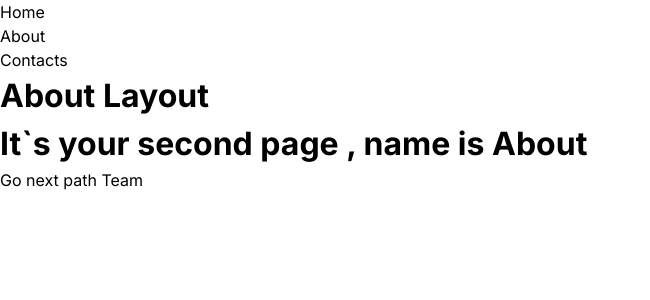
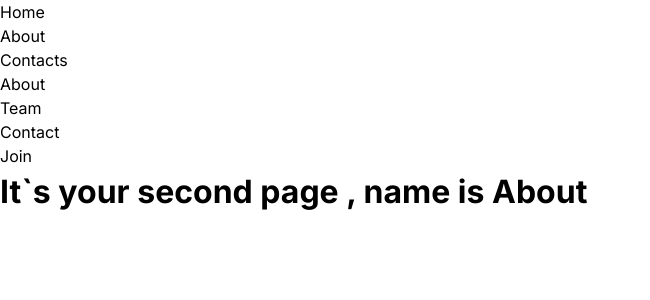
Before and after one commit to fulaytar/test-next, a Next.js app: page /about in a window 1280 px wide. Shown: the top 300 px of the page, without its empty margins (0-650 px from the left). Built offline with nearby package versions, Linux system fonts and the light colour scheme.

Commit message:
add new component

```diff
--- /dev/null
+++ b/app/(company)/about/page.jsx
@@ -0,0 +1,10 @@
+import Link from 'next/link';
+
+const Page = () => {
+  return (
+    <div>
+      <h1>It`s your second page , name is About</h1>
+    </div>
+  );
+};
+export default Page;
--- /dev/null
+++ b/app/(company)/layout.jsx
@@ -0,0 +1,31 @@
+import NavLink from '../components/ui/Navlink';
+
+const CompanyLayout = ({ children }) => {
+  return (
+    <section className='py-24'>
+      <div className='container flex'>
+        <div className='overflow-y-auto border-r border-gray-300 py-6 pr-12'>
+          <nav className='flex flex-col'>
+            <ul role='list' className='flex flex-1 flex-col gap-y-4'>
+              <li>
+                <NavLink href='/about'>About</NavLink>
+              </li>
+              <li>
+                <NavLink href='/team'>Team</NavLink>
+              </li>
+              <li>
+                <NavLink href='/contact'>Contact</NavLink>
+              </li>
+              <li>
+                <NavLink href='/join'>Join</NavLink>
+              </li>
+            </ul>
+          </nav>
+        </div>
+        <div className='grow ml-12 p-6 bg-gray-50'>{children}</div>
+      </div>
+    </section>
+  );
+};
+
+export default CompanyLayout;
--- a/app/about/team/page.jsx
+++ b/app/(company)/team/page.jsx
@@ -1,7 +1,7 @@
 const Page = () => {
   return (
     <div>
-      <h2>Your path is /about/team</h2>
+      <h2>Your path is /team</h2>
     </div>
   );
 };
--- a/app/about/layout.jsx
+++ /dev/null
@@ -1,10 +0,0 @@
-const AboutLayout = ({ children }) => {
-  return (
-    <section className='px-10'>
-      <h1>About Layout</h1>
-      <div className='mt-6'>{children}</div>
-    </section>
-  );
-};
-
-export default AboutLayout;
--- a/app/about/page.jsx
+++ /dev/null
@@ -1,20 +0,0 @@
-import Link from 'next/link';
-
-const Page = () => {
-  return (
-    <div >
-      <h1>It`s your second page , name is About</h1>
-      <p>
-        Go next path{' '}
-        <Link
-          href='about/team'
-          className=' text-red-500 font-bold  hover:text-red-700
-        '
-        >
-          Team
-        </Link>
-      </p>
-    </div>
-  );
-};
-export default Page;
```
Also changed, not shown: app/(company)/contact/page.jsx (renamed from app/contact/page.jsx).
